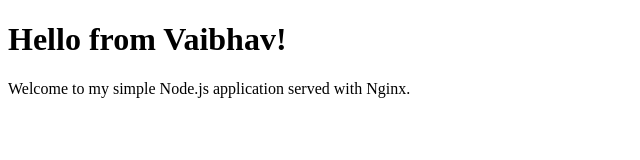
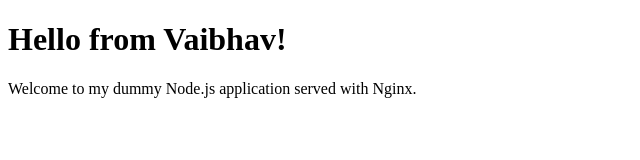
Before and after one commit to vaibhavtiwari02/nodeapp, a website: page public/index.html in a window 1280 px wide. Shown: the full height of the page, 0-640 px from the left. Drawn offline with Linux system fonts and the light colour scheme.

Commit message:
Update index.html

```diff
--- a/public/index.html
+++ b/public/index.html
@@ -7,6 +7,6 @@
 </head>
 <body>
   <h1>Hello from Vaibhav!</h1>
-  <p>Welcome to my simple Node.js application served with Nginx.</p>
+  <p>Welcome to my dummy Node.js application served with Nginx.</p>
 </body>
 </html>
```
